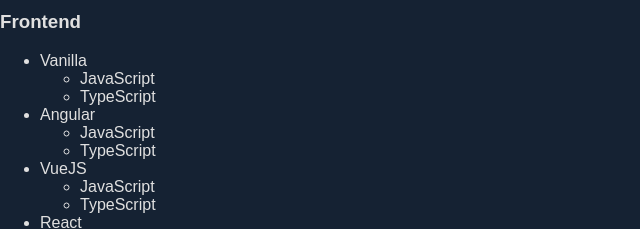
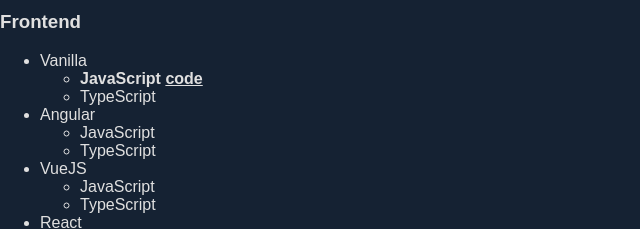
Before and after one commit to Bigsby/calendar, a plain HTML site: page docs/index.html in a window 1280 px wide. Shown: the part 542-771 px from the top of the page, 0-640 px from the left. Drawn offline with Linux system fonts and the light colour scheme.

Commit message:
add first code reference

```diff
--- a/docs/data.json
+++ b/docs/data.json
@@ -68,7 +68,8 @@
                     "subitems": [
                         {
                             "id": "js",
-                            "name": "JavaScript"
+                            "name": "JavaScript",
+                            "code": "https://github.com/Bigsby/organizer-frontend-valnilla-js"
                         },
                         {
                             "id": "ts",
--- a/docs/script.js
+++ b/docs/script.js
@@ -9,9 +9,16 @@
     const list = document.createElement("ul");
     items.forEach(item => {
         if (!item.hide) {
-            const newElement = addElement("li", item.name, list);
+            const itemElement = addElement("li", item.name, list);
+            if (item.code) {
+                itemElement.classList.add("implemented");
+                addElement("span", " ", itemElement);
+                const codeLink = addElement("a", "code", itemElement);
+                codeLink.href = item.code;
+                codeLink.target = "_blank";
+            }
             if (item.subitems) {
-                addList(item.subitems, newElement);
+                addList(item.subitems, itemElement);
             }
         }
     });
--- a/docs/style.css
+++ b/docs/style.css
@@ -5,3 +5,11 @@
     margin: 0;
     padding: 0;
 }
+
+a, a:visited {
+    color: #e0e0e0;
+}
+
+.implemented {
+    font-weight: bold;
+}
```
